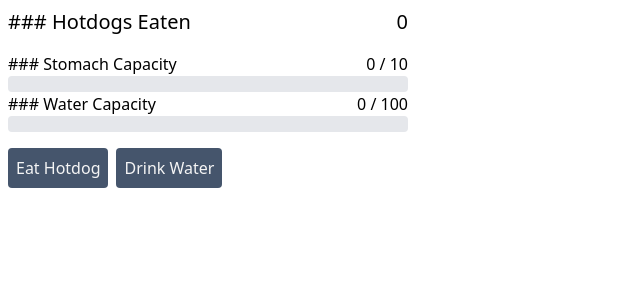
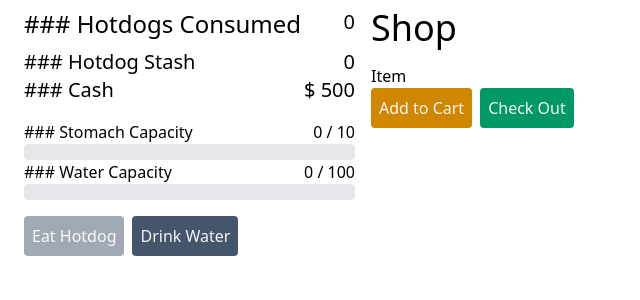
Before and after one commit to Shamoosey/idle-react, a React (Vite) app: page / in a window 1280 px wide. Shown: the top 300 px of the page, without its empty margins (0-640 px from the left). Built offline with nearby package versions, Linux system fonts and the light colour scheme.

Commit message:
Added initial shop UI

```diff
--- a/src/Game.tsx
+++ b/src/Game.tsx
@@ -5,20 +5,21 @@
 import { Button } from "./components/Button";
 import { loadGameScore, saveGameScore } from "./utils/localStorage";
 import { drinkWater, eatHotdog } from "./utils/scoreHelper";
+import HotdogShop from "./components/HotdogShop/Shop";
 
 export default function Game() {
   const [gameState, setGameState] = useState<HotDog.State>(DEFAULT_STATE);
   const [waterTimeout, setWaterTimeout] = useState<number | null>(null);
 
-  // useEffect(() => {
-  //   const handleBeforeUnload = () => {
-  //     saveGameScore(gameState);
-  //   };
-  //   window.addEventListener("beforeunload", handleBeforeUnload);
-  //   return () => {
-  //     window.removeEventListener("beforeunload", handleBeforeUnload);
-  //   };
-  // }, [gameState]);
+  useEffect(() => {
+    const handleBeforeUnload = () => {
+      saveGameScore(gameState);
+    };
+    window.addEventListener("beforeunload", handleBeforeUnload);
+    return () => {
+      window.removeEventListener("beforeunload", handleBeforeUnload);
+    };
+  }, [gameState]);
 
   useEffect(() => {
     const initialState = loadGameScore();
@@ -26,13 +27,22 @@
 
     const interval = setInterval(() => {
       setGameState((prevState) => {
-        if (prevState.current.stomachLevel > 0 && prevState.current.waterLevel >= prevState.capabilities[HotDog.Game.CapabilityId.DIGESTIVE_SPEED]) {
+        if (
+          prevState.current.stomachLevel > 0 &&
+          prevState.current.waterLevel >= prevState.capabilities[HotDog.Game.CapabilityId.DIGESTIVE_SPEED]
+        ) {
           return {
             ...prevState,
             current: {
               ...prevState.current,
-              waterLevel: Math.max(0, prevState.current.waterLevel - prevState.capabilities[HotDog.Game.CapabilityId.WATER_DRAIN]),
-              stomachLevel: Math.max(0, prevState.current.stomachLevel - prevState.capabilities[HotDog.Game.CapabilityId.DIGESTIVE_SPEED]),
+              waterLevel: Math.max(
+                0,
+                prevState.current.waterLevel - prevState.capabilities[HotDog.Game.CapabilityId.WATER_DRAIN]
+              ),
+              stomachLevel: Math.max(
+                0,
+                prevState.current.stomachLevel - prevState.capabilities[HotDog.Game.CapabilityId.DIGESTIVE_SPEED]
+              ),
             },
           };
         }
@@ -40,7 +50,7 @@
       });
     }, initialState.capabilities[HotDog.Game.CapabilityId.WATER_INTERVAL]);
 
-    setWaterTimeout(interval);
+    setWaterTimeout(interval as any);
 
     return () => clearInterval(interval);
   }, []);
@@ -53,15 +63,22 @@
     setGameState(drinkWater(gameState));
   };
 
+  const isEatHotdogButtonEnabled = () => {
+    return gameState.current.hotdogStash > 0;
+  };
+
   return (
-    <div className="p-2">
-      <div className="w-[400px]">
+    <div className="p-2 flex">
+      <div className="mx-4">
         <Scoreboard state={gameState} />
         <div className="my-4 flex gap-2">
-          <Button onClick={onEatHotdog}>Eat Hotdog</Button>
+          <Button onClick={onEatHotdog} disabled={!isEatHotdogButtonEnabled()}>
+            Eat Hotdog
+          </Button>
           <Button onClick={onDrinkWater}>Drink Water</Button>
         </div>
       </div>
+      <HotdogShop state={gameState} />
     </div>
   );
 }
--- /dev/null
+++ b/src/components/HotdogShop/Shop.tsx
@@ -0,0 +1,26 @@
+import { HotDog } from "../../types/interfaces";
+import { Button } from "../Button";
+import HotdogShopDisplay from "./ShopDisplay";
+
+export interface HotdogShopProps {
+  state: HotDog.State;
+}
+
+function HotdogShop({ state }: HotdogShopProps) {
+  return (
+    <div className="w-[400px]">
+      <div className="flex mb-4">
+        <h1 className="text-4xl">Shop</h1>
+      </div>
+      <HotdogShopDisplay />
+      <div className="flex space-around">
+        <Button variant="yellow" className="mr-2">
+          Add to Cart
+        </Button>
+        <Button variant="green">Check Out</Button>
+      </div>
+    </div>
+  );
+}
+
+export default HotdogShop;
--- /dev/null
+++ b/src/components/HotdogShop/ShopDisplay.tsx
@@ -0,0 +1,5 @@
+function HotdogShopDisplay() {
+  return <div className="">Item</div>;
+}
+
+export default HotdogShopDisplay;
--- a/src/components/Scoreboard.tsx
+++ b/src/components/Scoreboard.tsx
@@ -10,22 +10,26 @@
     <div>
       <div className="flex flex-col text-xl mb-4">
         <div className="flex justify-between">
-          <div className="w-50">### Hotdogs Eaten</div>
+          <div className="w-70 text-2xl">### Hotdogs Consumed</div>
           <div>{state.stats[HotDog.Game.StatId.HOTDOGS_EATEN] ?? 0}</div>
+        </div>
+        <div className="flex justify-between mt-2">
+          <div className="w-70">### Hotdog Stash</div>
+          <div>{state.current.hotdogStash}</div>
+        </div>
+        <div className="flex justify-between">
+          <div className="w-70">### Cash</div>
+          <div>$ {state.current.money}</div>
         </div>
       </div>
       <div className="flex flex-col">
         <div className="flex justify-between">
-          <div className="w-50">### Stomach Capacity</div>
+          <div className="w-70">### Stomach Capacity</div>
           <div>
             {state.current.stomachLevel} / {state.capabilities.stomachCapacity}
           </div>
         </div>
-        <ProgressBar
-          color="bg-emerald-500"
-          val={state.current.stomachLevel}
-          max={state.capabilities.stomachCapacity}
-        />
+        <ProgressBar color="bg-emerald-500" val={state.current.stomachLevel} max={state.capabilities.stomachCapacity} />
       </div>
       <div className="flex flex-col">
         <div className="flex justify-between">
@@ -34,11 +38,7 @@
             {state.current.waterLevel} / {state.capabilities.waterCapacity}
           </div>
         </div>
-        <ProgressBar
-          color="bg-sky-500"
-          val={state.current.waterLevel}
-          max={state.capabilities.waterCapacity}
-        />
+        <ProgressBar color="bg-sky-500" val={state.current.waterLevel} max={state.capabilities.waterCapacity} />
       </div>
     </div>
   );
--- a/src/types/constants.ts
+++ b/src/types/constants.ts
@@ -60,7 +60,8 @@
   current: {
     waterLevel: 0,
     stomachLevel: 0,
-    money: 0,
+    money: 500,
+    hotdogStash: 0,
   },
   upgrades: {
     [HotDog.Game.UpgradeId.BIGGER_BITE]: 0,
--- a/src/types/interfaces.ts
+++ b/src/types/interfaces.ts
@@ -51,6 +51,7 @@
       waterLevel: number;
       stomachLevel: number;
       money: number;
+      hotdogStash: number;
     };
     upgrades: {
       [key in Game.UpgradeId]: number;
--- a/src/utils/localStorage.ts
+++ b/src/utils/localStorage.ts
@@ -5,6 +5,8 @@
   localStorage.setItem(HOTDOG.STATE, JSON.stringify(state));
 }
 
+// TODO
+// fix the saving logic so its not overriding on interface changes
 export function loadGameScore(): HotDog.State {
   try {
     const save = localStorage.getItem(HOTDOG.STATE);
```
